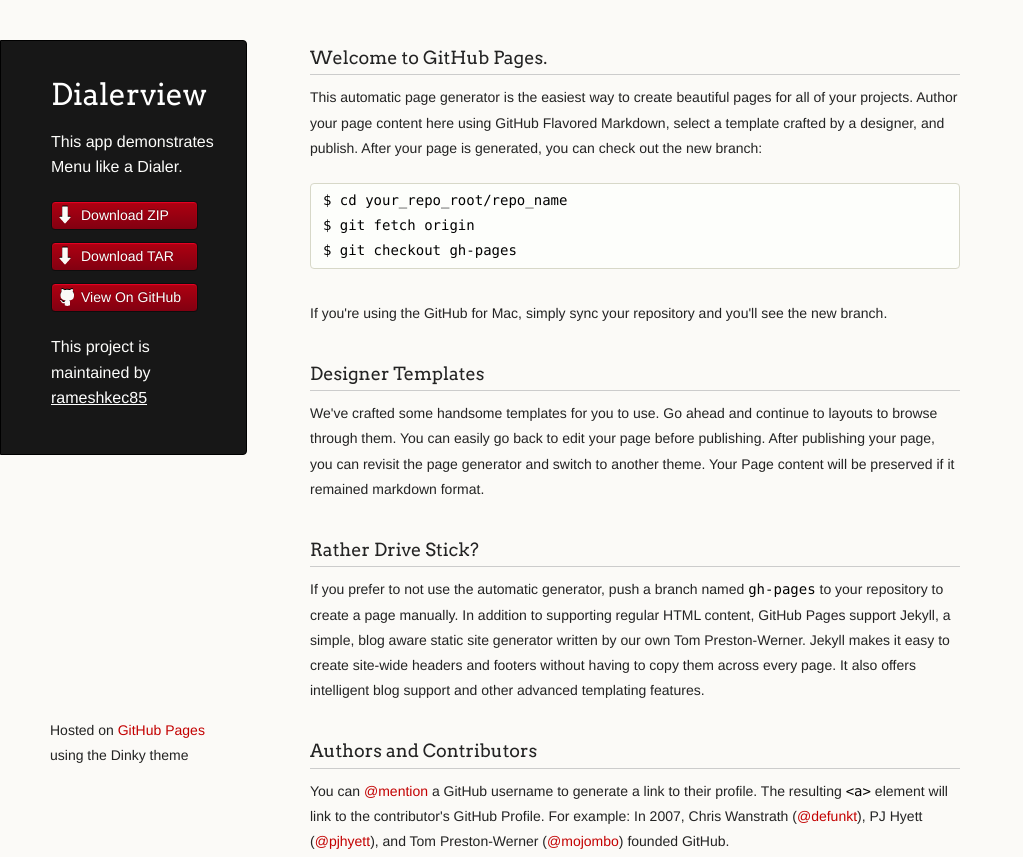
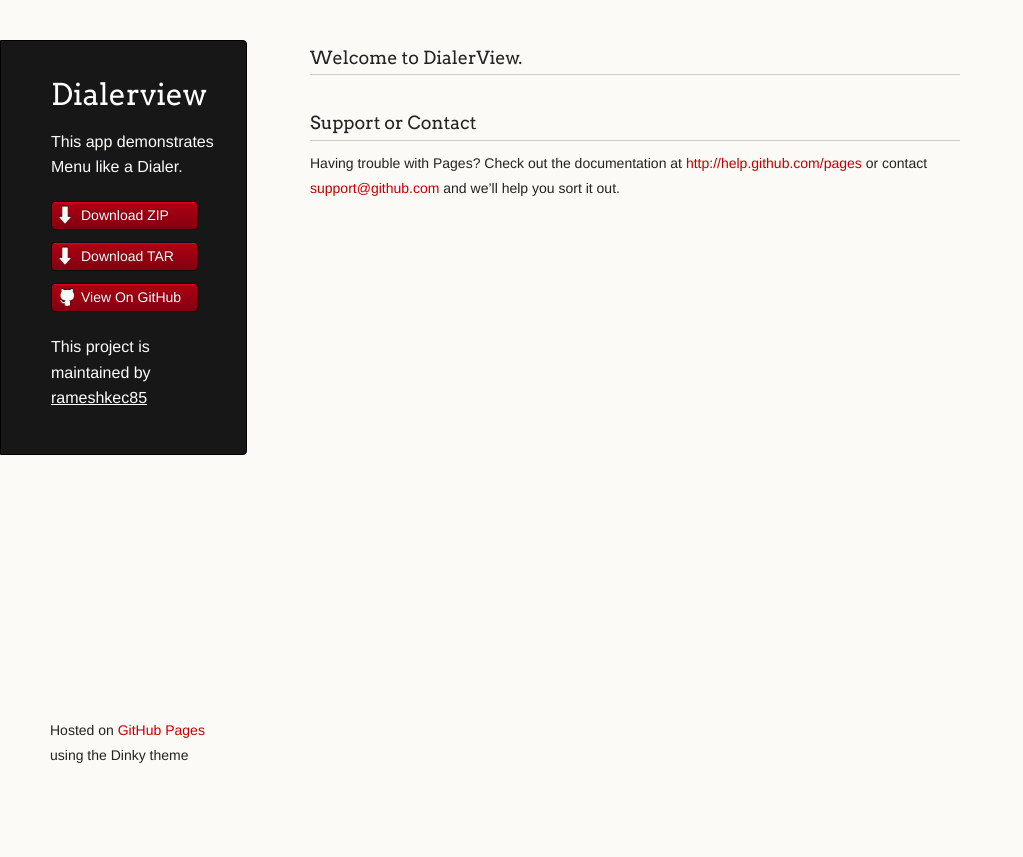
Before and after one commit to rameshkec85/DialerView, a plain HTML site: page index.html in a window 1280 px wide. Shown: the top 857 px of the page, without its empty margins (0-1023 px from the left). After the commit the page ends 800 px from the top, so only its background shows below. Drawn offline with Linux system fonts and the light colour scheme.

Commit message:
Update index.html
Update the description.

```diff
--- a/index.html
+++ b/index.html
@@ -30,28 +30,10 @@
 
       </header>
       <section>
-        <h3>Welcome to GitHub Pages.</h3>
+        <h3>Welcome to DialerView.</h3>
 
-<p>This automatic page generator is the easiest way to create beautiful pages for all of your projects. Author your page content here using GitHub Flavored Markdown, select a template crafted by a designer, and publish. After your page is generated, you can check out the new branch:</p>
 
-<pre><code>$ cd your_repo_root/repo_name
-$ git fetch origin
-$ git checkout gh-pages
-</code></pre>
 
-<p>If you're using the GitHub for Mac, simply sync your repository and you'll see the new branch.</p>
-
-<h3>Designer Templates</h3>
-
-<p>We've crafted some handsome templates for you to use. Go ahead and continue to layouts to browse through them. You can easily go back to edit your page before publishing. After publishing your page, you can revisit the page generator and switch to another theme. Your Page content will be preserved if it remained markdown format.</p>
-
-<h3>Rather Drive Stick?</h3>
-
-<p>If you prefer to not use the automatic generator, push a branch named <code>gh-pages</code> to your repository to create a page manually. In addition to supporting regular HTML content, GitHub Pages support Jekyll, a simple, blog aware static site generator written by our own Tom Preston-Werner. Jekyll makes it easy to create site-wide headers and footers without having to copy them across every page. It also offers intelligent blog support and other advanced templating features.</p>
-
-<h3>Authors and Contributors</h3>
-
-<p>You can <a href="https://github.com/blog/821" class="user-mention">@mention</a> a GitHub username to generate a link to their profile. The resulting <code>&lt;a&gt;</code> element will link to the contributor's GitHub Profile. For example: In 2007, Chris Wanstrath (<a href="https://github.com/defunkt" class="user-mention">@defunkt</a>), PJ Hyett (<a href="https://github.com/pjhyett" class="user-mention">@pjhyett</a>), and Tom Preston-Werner (<a href="https://github.com/mojombo" class="user-mention">@mojombo</a>) founded GitHub.</p>
 
 <h3>Support or Contact</h3>
 
```
